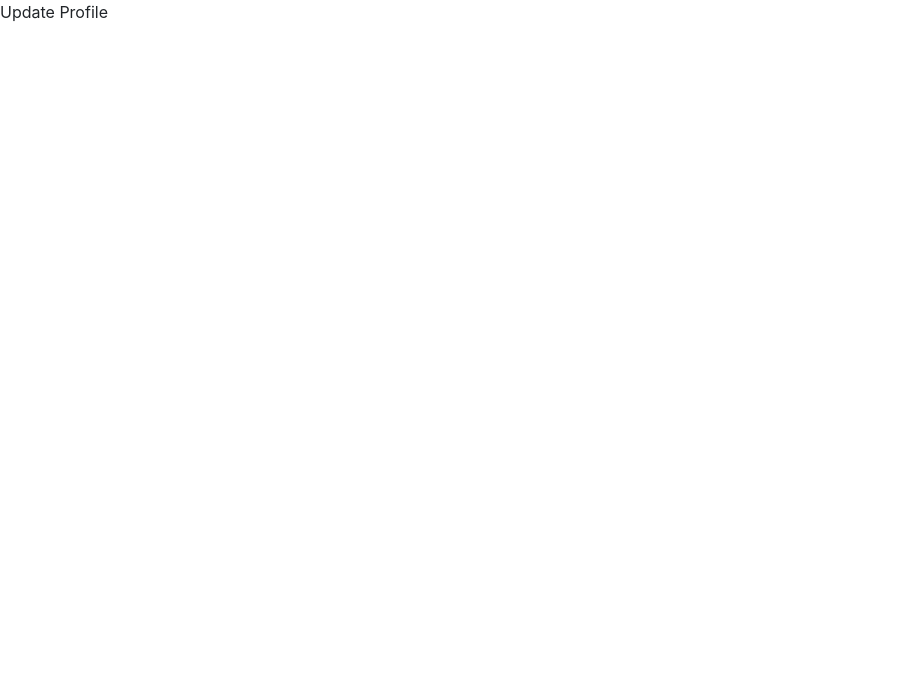
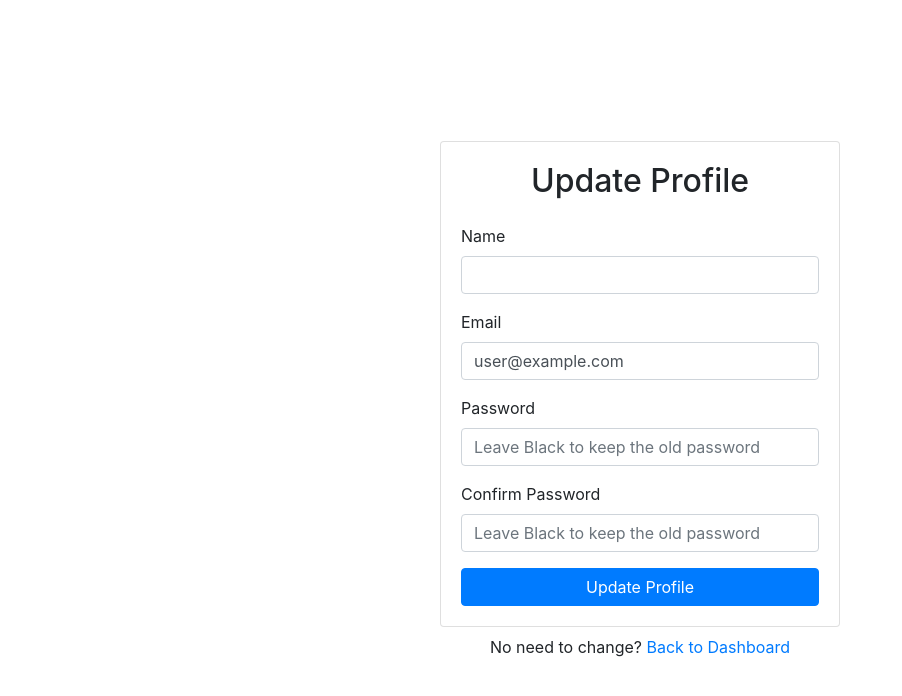
Before and after one commit to khansun/AppsReactJS, a React (Create React App) app in the folder lab6/: page /update-profile in a window 1280 px wide. Shown: the top 696 px of the page, without its empty margins (0-902 px from the left). Built offline with nearby package versions, Linux system fonts and the light colour scheme; no server answers; sample sign-in values are in the browser's storage.

Commit message:
profile can be updated

```diff
--- a/lab6/src/components/UpdateProfile.js
+++ b/lab6/src/components/UpdateProfile.js
@@ -1,9 +1,88 @@
-import React from 'react';
+import {React,useRef, useState} from 'react';
+import {Button, Card, Form, Alert, Container} from 'react-bootstrap';
+import {useAuth} from './../contexts/AuthContext';
+import {Link, useHistory} from  'react-router-dom';
+const UpdateProfile = ()=>{
+    const nameRef = useRef();
+    const emailRef = useRef();
+    const passwordRef = useRef();
+    const confirmPasswordRef = useRef();
+    const history = useHistory();
+    const {updateEmail, updatePassword, currentUser} = useAuth();
+    const [error, setError] = useState("");
+    const [loading, setLoading] = useState(false);
+    const handleSubmit = async (e)=>{
+        e.preventDefault();
 
-const UpdateProfile = ()=>{
- return <div>
-     Update Profile
- </div>
-}
+        if(passwordRef.current.value !== confirmPasswordRef.current.value){
+            return setError('Passwords do not match!');
+        }
 
+
+            setLoading(true);
+            setError("");
+            const promises = [];
+            if(emailRef.current.value !== currentUser.email){
+                promises.push(updateEmail(emailRef.current.value));
+            }
+            if(passwordRef.current.value){
+                promises.push(updatePassword(passwordRef.current.value));
+            }
+            Promise.all(promises).then(()=>{
+                history.push('./');
+            }).catch((error)=>{
+                setError(error);
+            }).finally(()=>{
+                setLoading(false);
+            });
+
+
+
+
+
+    }
+    return(
+        <Container className = 'd-flex align-items-center justify-content-center' style = {{minHeight: '100vh'}}>
+        <div className = 'w-100' style = {{maxWidth: '400px'}}>
+
+            <Card>
+                <Card.Body>
+                    <h2 className = 'text-center mb-4'>Update Profile</h2>
+                    {error?
+                     (<Alert variant = 'danger'>{JSON.stringify(error)}</Alert>
+                     ):(
+                     ""
+                    )}
+
+
+                    <Form onSubmit = {handleSubmit}>
+                        <Form.Group id = 'name'>
+                            <Form.Label> Name</Form.Label>
+                            <Form.Control ref = {nameRef} type = 'text' required/>
+                        </Form.Group>
+                        <Form.Group id = 'email'>
+                            <Form.Label> Email</Form.Label>
+                            <Form.Control ref = {emailRef} type = 'email' required defaultValue = {currentUser.email}/>
+                        </Form.Group>
+                        <Form.Group id = 'password'>
+                            <Form.Label> Password</Form.Label>
+                            <Form.Control ref = {passwordRef} type = 'password' required placeholder ='Leave Black to keep the old password'/>
+                        </Form.Group>
+                        <Form.Group id = 'confirm-password'>
+                            <Form.Label> Confirm Password</Form.Label>
+                            <Form.Control ref = {confirmPasswordRef} type = 'password' required placeholder ='Leave Black to keep the old password'/>
+                        </Form.Group>
+                        <Button disabled={loading} className = "w-100" type = 'submit'>
+                            Update Profile
+                        </Button>
+                    </Form>
+                </Card.Body>
+            </Card>
+            <div className = 'w-109 text-center mt-2'>
+                No need to change? <Link to="/">Back to Dashboard</Link>
+            </div>
+        </div>
+        </Container>
+    );
+};
 export default UpdateProfile;
--- a/lab6/src/contexts/AuthContext.js
+++ b/lab6/src/contexts/AuthContext.js
@@ -22,6 +22,15 @@ const AuthProvider = (props) =>{
         return auth.signOut();
 
     };
+
+    const updateEmail = (email)=>{
+        return currentUser.updateEmail(email);
+
+    };
+    const updatePassword = (password)=>{
+        return currentUser.updatePassword(password);
+
+    };
     useEffect(()=>{
        const unsubscribe = auth.onAuthStateChanged((user)=>{
             setCurrentUser(user);
@@ -34,7 +43,9 @@ const AuthProvider = (props) =>{
             currentUser,
             signUp,
             signIn,
-            signOut
+            signOut,
+            updateEmail,
+            updatePassword
         }}>
             {props.children}
         </AuthContext.Provider>
```
Also changed, not shown: 1 other file (tests, documents, lock files or other folders).
